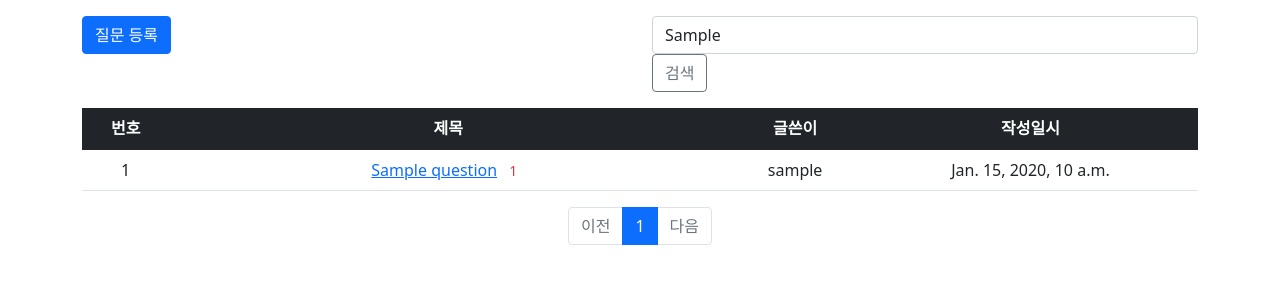
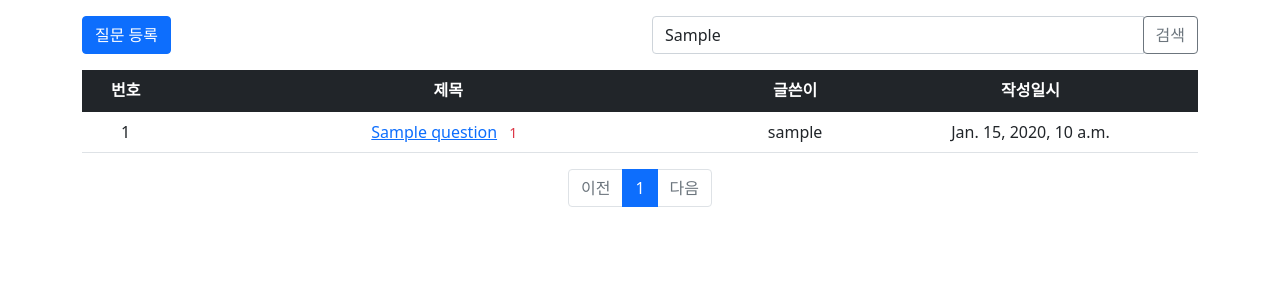
Before and after one commit to yeseong31/kodeal-v2, a Django app: template templates/pybo/question_list.html in a window 1280 px wide. Shown: the part 57-357 px from the top of the page. Run offline with Django 4.2, Linux system fonts and the light colour scheme; the template is opened without the code that fills it: most values are stand-ins (such as "Sample title", 1, 10 or a date in 2020); some libraries are stand-ins or nearby versions.

Commit message:
0620 question_list 레이아웃 개선

```diff
--- a/templates/pybo/question_list.html
+++ b/templates/pybo/question_list.html
@@ -11,9 +11,11 @@
         </div>
         <!-- 질문 검색 버튼 -->
         <div class="col-6">
-            <input type="text" id="search_kw" class="form-control" value="{{ kw|default_if_none:'' }}">
-            <div class="input-group-append">
-                <button class="btn btn-outline-secondary" type="button" id="btn_search">검색</button>
+            <div class="input-group">
+                <input type="text" id="search_kw" class="form-control" value="{{ kw|default_if_none:'' }}">
+                <div class="input-group-append">
+                    <button class="btn btn-outline-secondary" type="button" id="btn_search">검색</button>
+                </div>
             </div>
         </div>
     </div>
```
